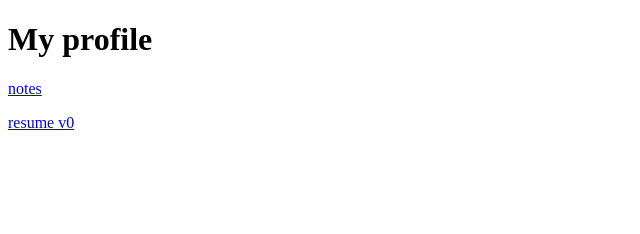
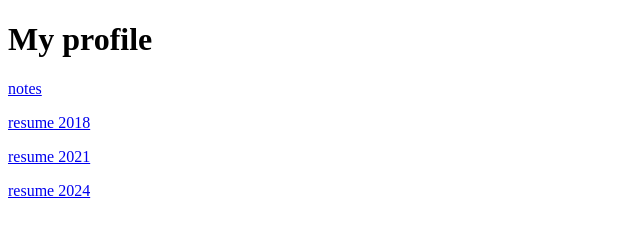
Before and after one commit to sidisrikk/sidisrikk.github.io, a website: page index.html in a window 1280 px wide. Shown: the whole page, without its empty margins (0-640 px from the left). Drawn offline with Linux system fonts and the light colour scheme.

Commit message:
Update index.html

```diff
--- a/index.html
+++ b/index.html
@@ -3,6 +3,8 @@
 <body>
 <h1>My profile</h1>
 <p><a href="https://medium.com/@wasuthep-srikk">notes</a></p>
-<p><a href="https://docs.google.com/document/d/11CPq8td_a4nxzDL1T93268MTx-6nxCHW_t2RkQQUYqk">resume v0</a></p>
+<p><a href="https://drive.google.com/file/d/1LvWoMc_0gdqY08VTZpcj5437IKq329h9/view?usp=sharing">resume 2018</a></p>
+<p><a href="https://drive.google.com/file/d/1kwy9oeYBu4maO-tUCWHQUJgJPYE703Va/view?usp=sharing">resume 2021</a></p>
+<p><a href="https://drive.google.com/file/d/1_Kx4vfzQWZiAS1aQWrtyx93dUNj0ynNs/view?usp=sharing">resume 2024</a></p>
 </body>
 </html>
```
